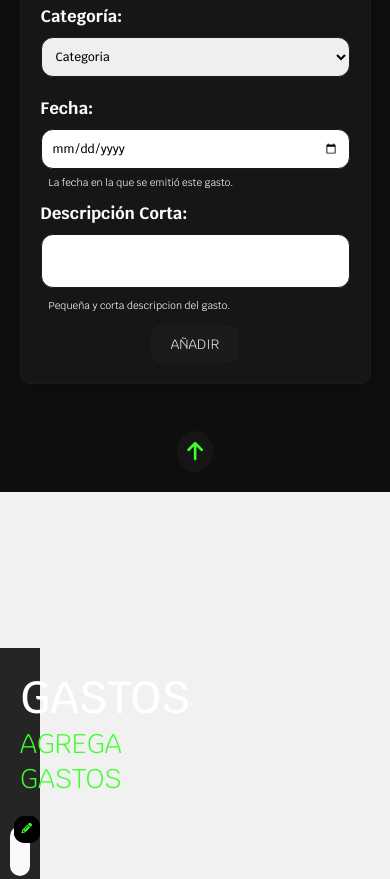
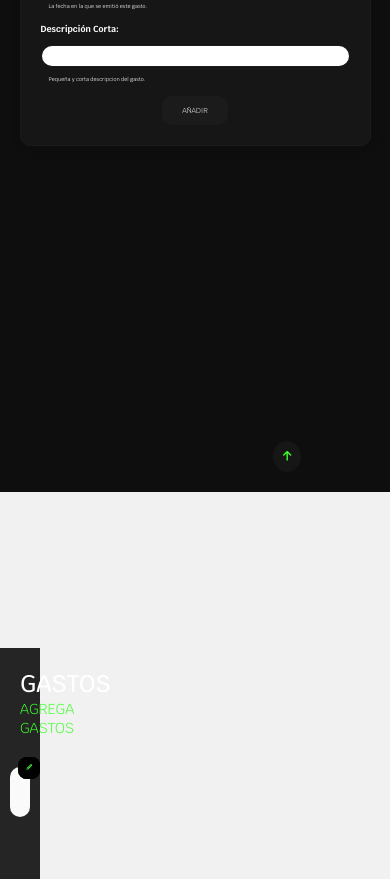
Before and after one commit to AstaHatake/RouteGo, a plain HTML site: page index.html in a window 390 px wide. Shown: the part 352-1231 px from the top of the page. Drawn offline with Linux system fonts and the light colour scheme.

Commit message:
Terminado  todo el trabajo de HTML y Css, solo faltaria la implementacion del JS

```diff
--- a/src/css/styles.css
+++ b/src/css/styles.css
@@ -75,7 +75,7 @@ body {
 form {
     background-color: #161616;
     width: 40%;
-    margin-top: 30px;
+    margin-top: 1.5rem;
     padding: 20px;
     border: 1px solid #1b1b1b;
     border-radius: 10px;
@@ -94,6 +94,7 @@ form {
 
 .input {
     width: 100%;
+    height: 2rem;
     resize: none;
     overflow: auto;
     padding: 10px;
@@ -112,6 +113,10 @@ form {
 
 #valor {
     width: 100%;
+}
+
+#categoria {
+    height: 3rem;
 }
 
 .sub-label{
@@ -331,6 +336,9 @@ form {
 }
 
 @media (max-width: 900px) {
+    html {
+        font-size: 12px;
+    }
 
     form {
         width: 80%;
@@ -346,8 +354,7 @@ form {
 
     #arrowUp{
         position: absolute;
-        left: 50%;
-        transform: translateX(-50%);
+        left: 70%;
         bottom: 20px;
     }
 
@@ -379,6 +386,9 @@ form {
 }
 
 @media (max-width: 560px) {
+    html {
+        font-size: 8px;
+    }
     .container-secundario {
         left: 0px;
         bottom: -1000px;
--- a/src/js/script.js
+++ b/src/js/script.js
@@ -12,7 +12,7 @@ let arrows = document.querySelectorAll(".arrow");
 
 let gastos = [];
 
-let wd = window.innerWidth;
+let wd = window.innerWidth;2
 
 alert(wd)
 
```
